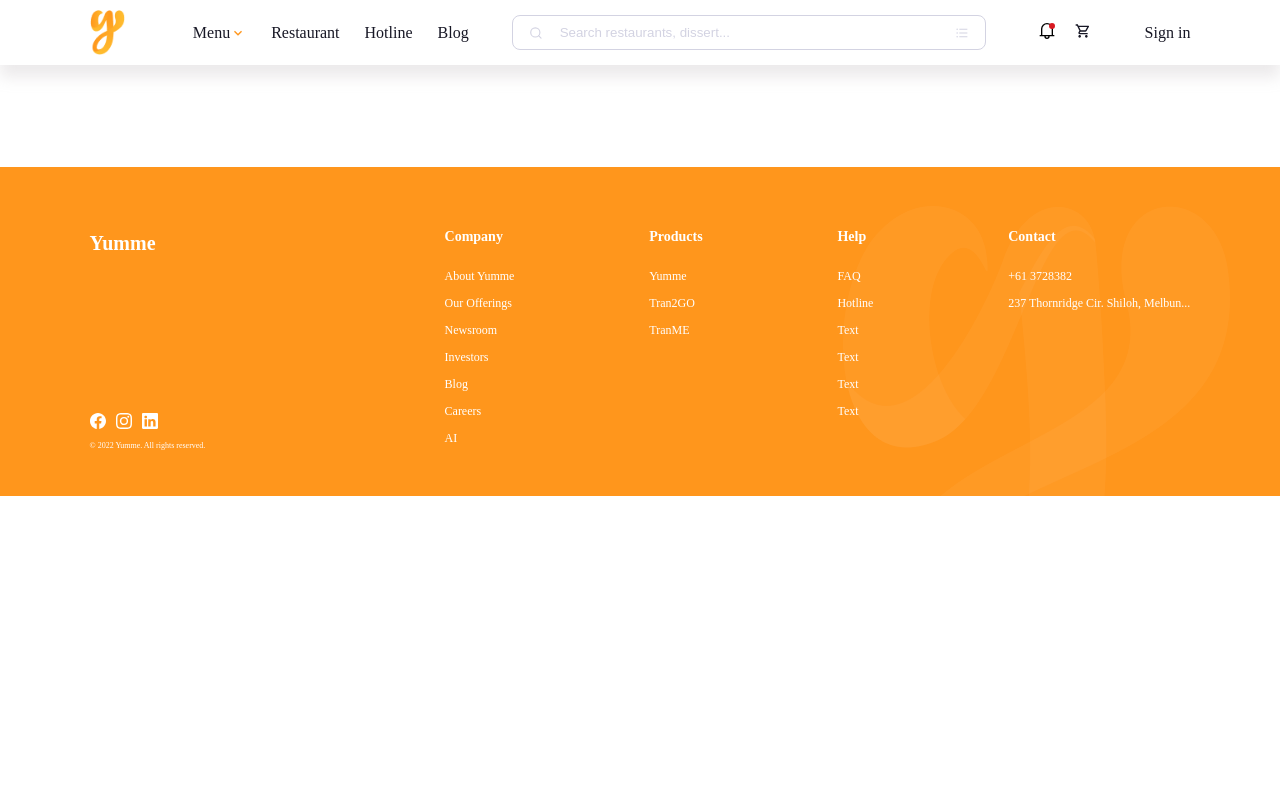
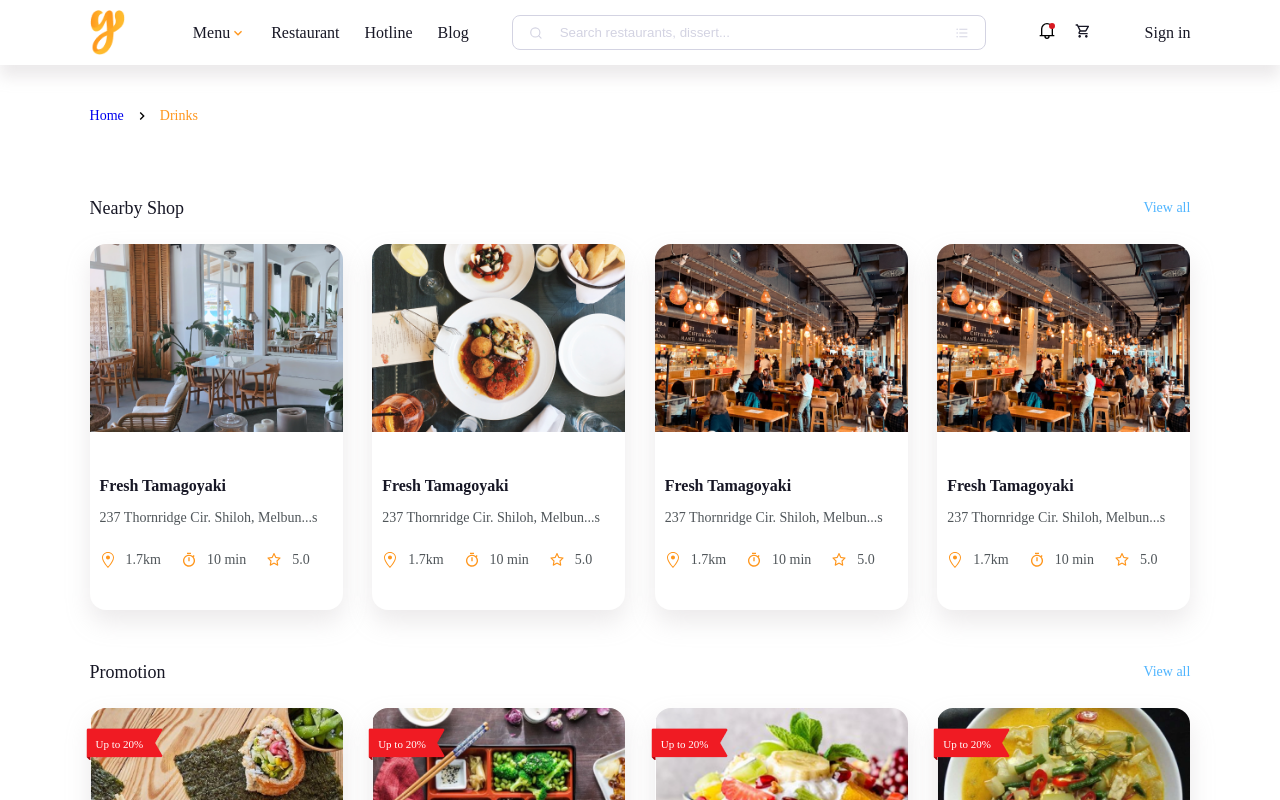
Before and after one commit to durnazeynalli/yumme, a React (Create React App) app: page /drink in a window 1280 px wide. Shown: the top 800 px of the page. Built offline with nearby package versions, Linux system fonts and the light colour scheme.

Commit message:
categories

```diff
--- a/src/App.js
+++ b/src/App.js
@@ -4,6 +4,7 @@ import { BrowserRouter as Router, Routes, Route } from "react-router-dom";
 import Header from "./components/Header";
 import Homepage from "./pages/Homepage";
 import Footer from "./components/Footer";
+import Categories from "./pages/Categories";
 
 function App() {
   return (
@@ -11,6 +12,7 @@ function App() {
       <Header/>
       <Routes>
         <Route exact path="/" element={ <Homepage/> } />
+        <Route path="/drink" element={ <Categories title="Drinks" /> } />
       </Routes>
       <Footer/>
     </Router>
--- /dev/null
+++ b/src/components/PageHeader.js
@@ -0,0 +1,49 @@
+import React from "react";
+import { Link } from "react-router-dom";
+import styled from "styled-components";
+import COLORS from "../styles/colors";
+
+import { MdKeyboardArrowRight } from 'react-icons/md';
+
+const PageHeader = ({ title }) => {
+    return (
+        <Container>
+            <Row>
+                <StyledLink to="/">Home</StyledLink>
+                <MdKeyboardArrowRight style={arrowStyle} />
+                <Title>{title}</Title>
+            </Row>
+        </Container>
+    )
+}
+
+const Container = styled.div`
+    margin: 0 7%;
+`;
+
+const Row = styled.div`
+    display: flex;
+    align-items: center;
+`;
+
+const StyledLink = styled(Link)`
+    color: ${COLORS.pageTitle};
+    font-weight: 400;
+    font-size: 14px;
+    line-height: 24px;
+    text-decoration: none;
+`;
+
+const Title = styled.h4`
+    color: ${COLORS.orange};
+    font-weight: 400;
+    font-size: 14px;
+    line-height: 24px;
+`;
+
+const arrowStyle = {
+    color: COLORS.pageTitle,
+    margin: '0 10px'
+}
+
+export default PageHeader;
--- /dev/null
+++ b/src/pages/Categories.js
@@ -0,0 +1,23 @@
+import React from "react";
+import styled from "styled-components";
+import NearbyShop from "../components/NearbyShop";
+import PageHeader from "../components/PageHeader";
+import Promotion from "../components/Promotion";
+import VirtualKitchen from "../components/VirtualKitchen";
+
+const Categories = ({ title }) => {
+    return (
+        <Container>
+            <PageHeader title={title} />
+            <NearbyShop />
+            <Promotion />
+            <VirtualKitchen />
+        </Container>
+    )
+}
+
+const Container = styled.div`
+
+`;
+
+export default Categories;
--- a/src/styles/colors.js
+++ b/src/styles/colors.js
@@ -8,7 +8,8 @@ const COLORS = {
     grayTextColor: '#696974',
     orange: '#FF961C',
     infoText: '#50565A',
-    red: '#D81921'
+    red: '#D81921',
+    pageTitle: '##92929D'
 }
 
 export default COLORS;
```
